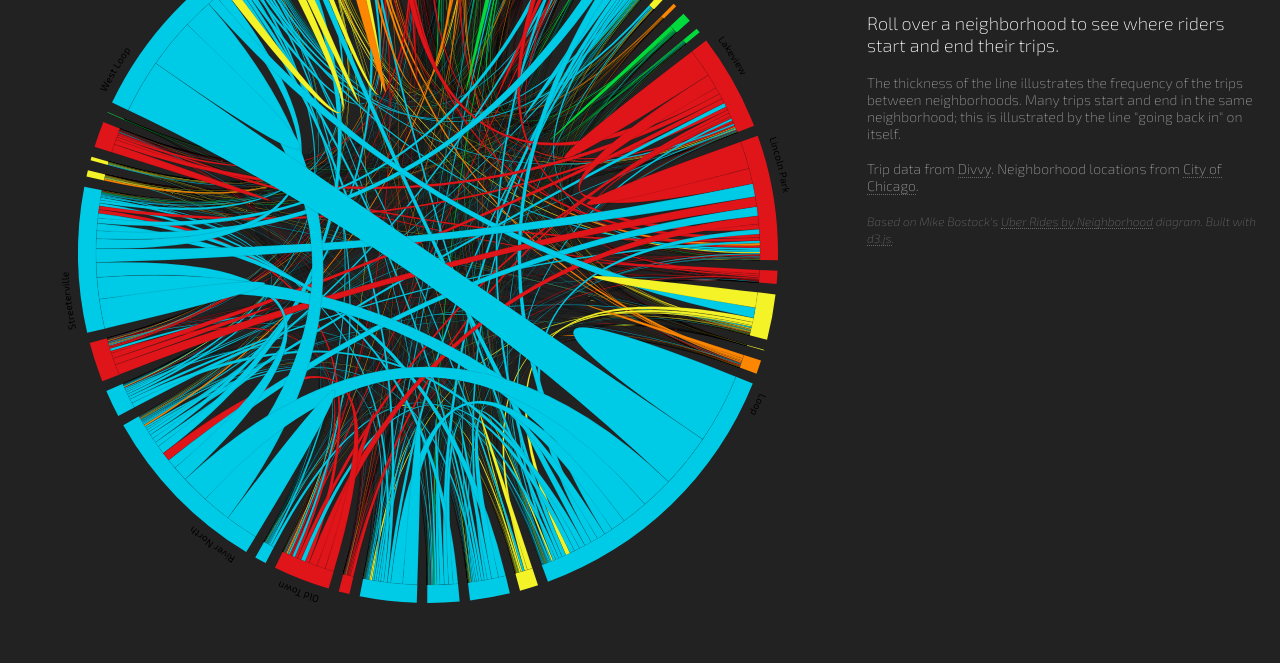
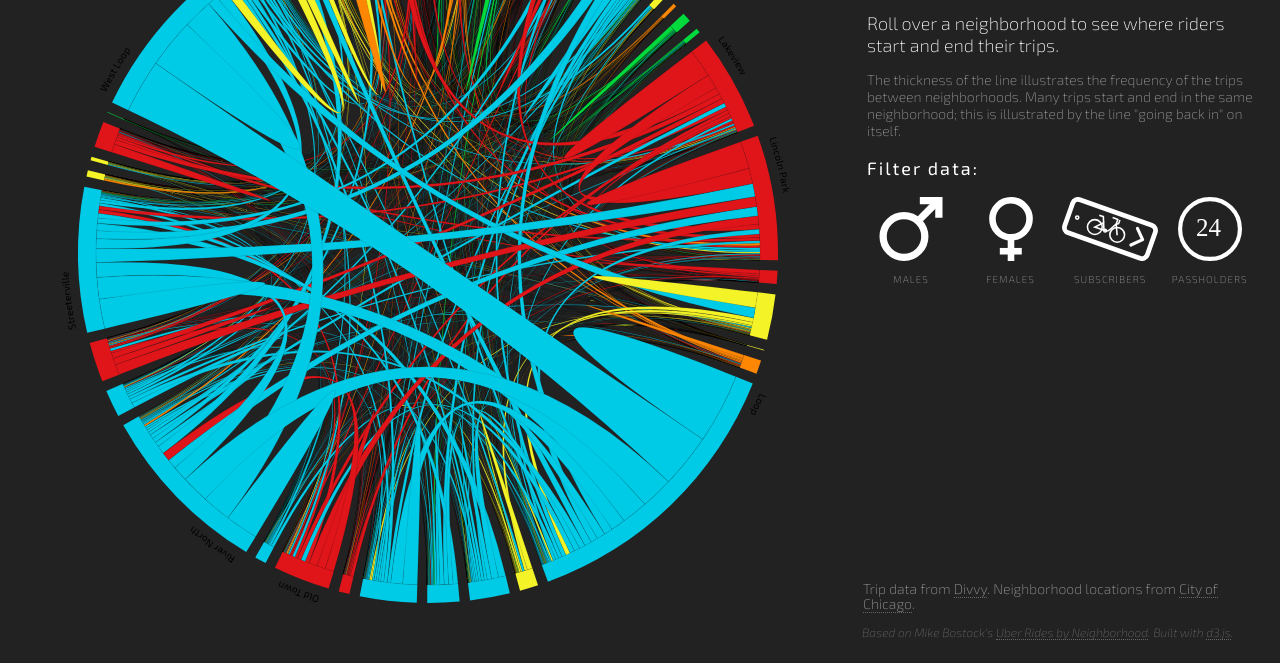
Before and after one commit to shaunjacobsen/divvy_spokes, a plain HTML site: page index.html in a window 1280 px wide. Shown: the part 137-800 px from the top of the page. Drawn offline with Linux system fonts and the light colour scheme; a web font is replaced by a local one.

Commit message:
icons
added icon set, made improvements to css.

```diff
--- a/css/style.css
+++ b/css/style.css
@@ -4,6 +4,7 @@ body {
   background: #222;
   color: #333;
   width: 100%;
+  font-family: 'Exo 2', sans-serif;
 }
 
 .about_text {
@@ -28,7 +29,7 @@ h1 strong {
 
 .by {
   font-size: 14px;
-  color: #fff;
+  color: #666;
   margin-left: 4px;
   letter-spacing: 0px;
   font-family: 'Exo 2', sans-serif;
@@ -54,7 +55,6 @@ h2 {
 }
 
 p {
-  margin-top: 18px;
   margin-left: 4px;
   font-size: 14px;
   font-family: 'Exo 2', sans-serif;
@@ -62,15 +62,71 @@ p {
   color: #999;
 }
 
-p .source {
+.source {
   color: #999;
   font-size: 14px;
+  font-weight: 200;
 }
 
-p .more {
+.more {
   font-style: italic;
   font-size: 12px;
   color: #666;
+  margin-left: -5px;
+}
+
+.footer {
+  bottom:10px;
+  position: absolute;
+  margin-top: 30px;
+  line-height: 14px;
+  margin-right: 10px;
+}
+
+.icons {
+  width: 400px;
+}
+
+.icons .image {
+  width: 96px;
+  text-align: center;
+  display: inline-block;
+  margin-right:0px;
+  font-family: 'Exo 2', sans-serif;
+  font-weight: 200;
+  color: #999;
+  font-size: 10px;
+  letter-spacing: 1px;
+  text-transform: uppercase;
+}
+
+.icons .image img {
+  width: 100%;
+  margin-bottom: 10px;
+}
+
+.icons a {
+  border: none;
+}
+
+.icons a:hover {
+
+}
+
+.icons p {
+  font-size: 18px;
+  font-weight: 400;
+  color: #fff;
+  letter-spacing: 2px;
+}
+
+.icons span {
+  font-family: 'Exo 2', sans-serif;
+  font-size: 12px;
+  font-weight: 200;
+  color: #fff;
+  letter-spacing: 2px;
+  color: #999;
 }
 
 #chart_placeholder {
--- a/index.html
+++ b/index.html
@@ -15,12 +15,22 @@
     <h1>Di<strong>vv</strong>y Spokes</h1><span class="by">by <strong><a href="http://www.transitized.com/">transitized</a><img src="img/logo.svg" height="18px" /></strong></span>
     <h2>Roll over a neighborhood to see where riders start and end their trips.</h2>
     <p>The thickness of the line illustrates the frequency of the trips between neighborhoods. Many trips start and end in the same neighborhood; this is illustrated by the line "going back in" on itself.</p>
+
+    <div class="icons">
+    <p>Filter data:</p>
+      <a href="#"><div class="image"><img src="img/icons/icons-01.svg" height="64px" />Males</div></a>
+      <a href="#"><div class="image"><img src="img/icons/icons-02.svg" height="64px" />Females</div></a>
+      <a href="#"><div class="image"><img src="img/icons/icons-03.svg" height="64px" />Subscribers</div></a>
+      <a href="#"><div class="image"><img src="img/icons/icons-04.svg" height="64px" />Passholders</div></a>
+    </div>
     <p>
+    <div class="footer">
       <span class="source">Trip data from <a href="http://divvybikes.com/datachallenge">Divvy</a>. Neighborhood locations from <a href="https://data.cityofchicago.org/Facilities-Geographic-Boundaries/Boundaries-Neighborhoods/bbvz-uum9">City of Chicago</a>.</span>
     </p>
     <p>
-      <span class="more">Based on Mike Bostock's <a href="http://bost.ocks.org/mike/uberdata/">Uber Rides by Neighborhood</a> diagram. Built with <a href="http://d3js.org">d3.js</a>.</span>
+      <span class="more">Based on Mike Bostock's <a href="http://bost.ocks.org/mike/uberdata/">Uber Rides by Neighborhood</a>. Built with <a href="http://d3js.org">d3.js</a>.</span>
     </p>
+    </div>
     </div>
       <div id="chart_placeholder"></div>
 
```
Also changed, not shown: img/icons.svg (added), img/icons/icons-01.svg (added), img/icons/icons-02.svg (added), img/icons/icons-03.svg (added), img/icons/icons-04.svg (added), 1 other file.
